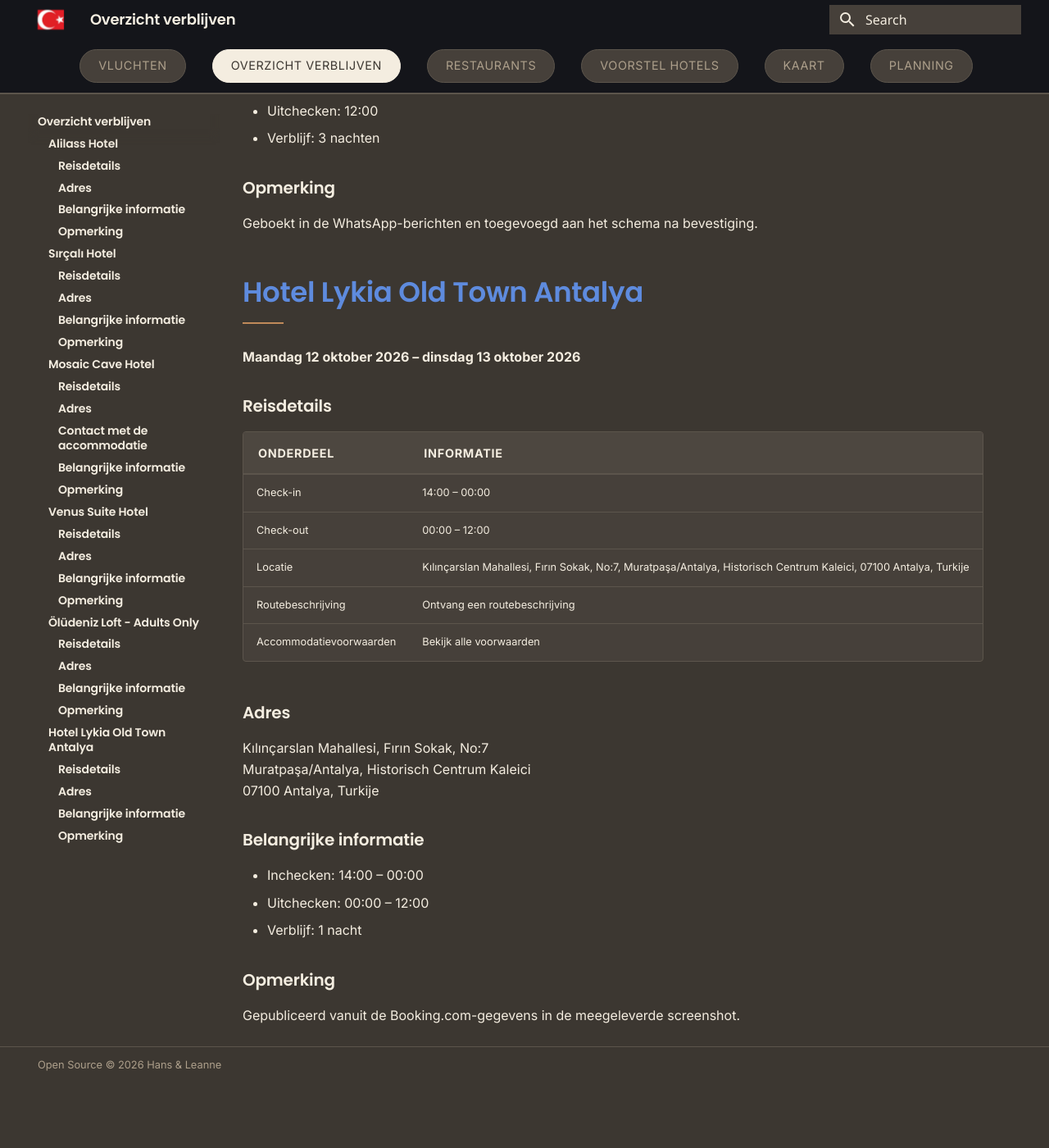
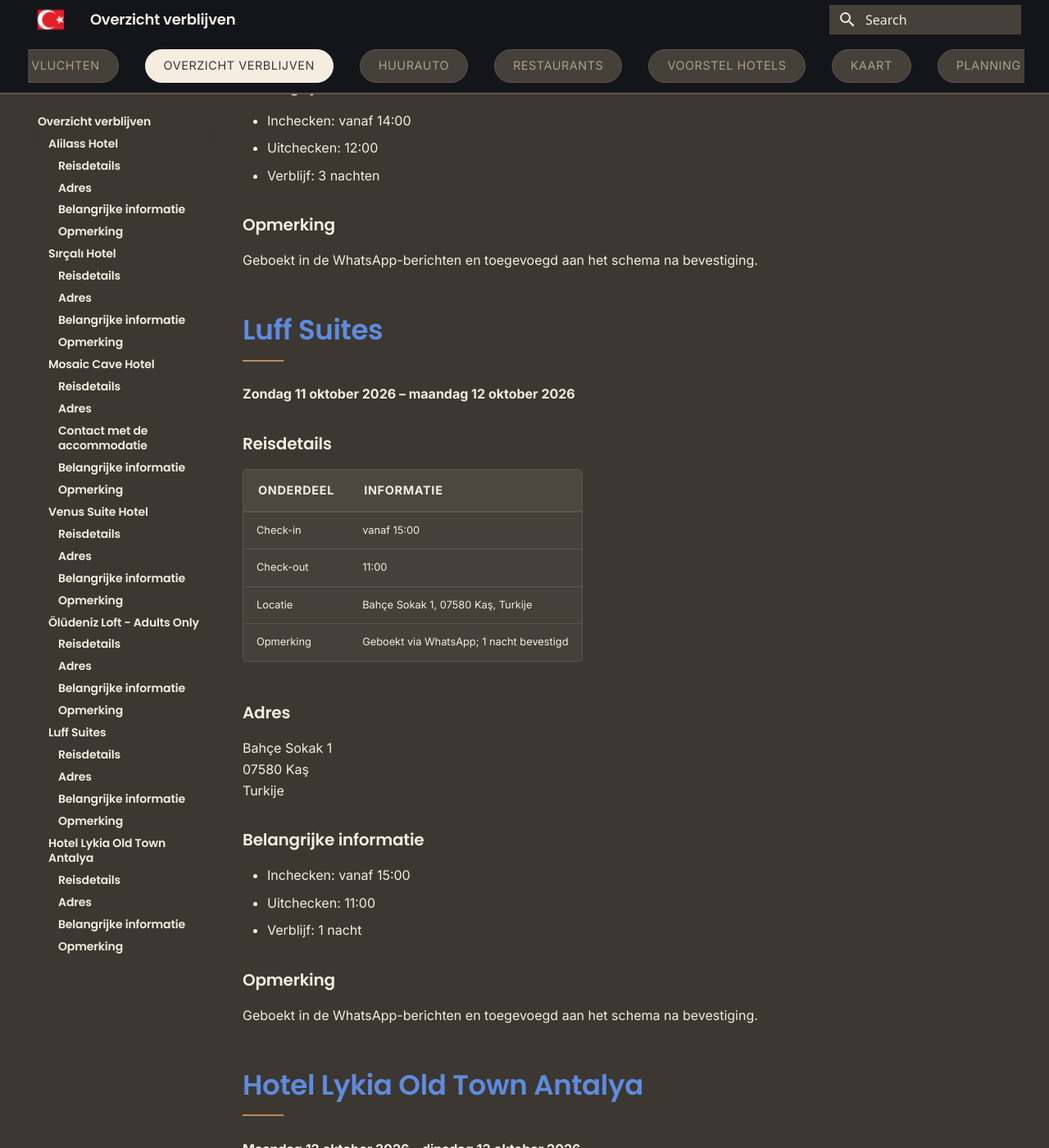
Before and after one commit to hans-blok/reis-turkije, an MkDocs documentation site: the page built from artefacten/overzicht-verblijven.md, in a window 1280 px wide and 1400 px high, scrolled down 5231 px. Shown: the whole window at 82% size. Built offline with MkDocs 1.6.1 and Material for MkDocs 9.7.7, drawn with Linux system fonts in a browser that asks for light colours; some web fonts are replaced; before the commit the page ends 6552 px from its top, so only the background shows below that; some of the changed text lies outside the part shown.

Commit message:
publiceer huurautogegevens en boekingsbevestiging
Co-Authored-By: Claude Opus 5 <noreply@anthropic.com>

```diff
--- a/artefacten/overzicht-verblijven.md
+++ b/artefacten/overzicht-verblijven.md
@@ -7,6 +7,7 @@
 | Sırçalı Hotel | maandag 5 oktober 2026 | dinsdag 6 oktober 2026 | [sircalihotel.com](https://www.sircalihotel.com/en) |
 | Venus Suite Hotel | zaterdag 6 oktober 2026 | maandag 8 oktober 2026 | [Google Maps](https://www.google.com/maps/search/?api=1&query=Venus+Suite+Hotel+Pamukkale) |
 | Ölüdeniz Loft - Adults Only | woensdag 8 oktober 2026 | zaterdag 11 oktober 2026 | [Google Maps](https://www.google.com/maps/search/?api=1&query=%C3%96l%C3%BCdeniz+Loft+Adults+Only) |
+| Luff Suites | zondag 11 oktober 2026 | maandag 12 oktober 2026 | [Google Maps](https://www.google.com/maps/search/?api=1&query=Luff+Suites+Kas) |
 | Hotel Lykia Old Town Antalya | maandag 12 oktober 2026 | dinsdag 13 oktober 2026 | [Google Maps](https://www.google.com/maps/search/?api=1&query=Hotel+Lykia+Old+Town+Antalya) |
 
 ## [Alilass Hotel](https://www.booking.com/hotel/tr/alilass.html)
@@ -164,6 +165,35 @@ Turkije
 
 Geboekt in de WhatsApp-berichten en toegevoegd aan het schema na bevestiging.
 
+## [Luff Suites](https://www.google.com/maps/search/?api=1&query=Luff+Suites+Kas)
+
+**Zondag 11 oktober 2026 – maandag 12 oktober 2026**
+
+### Reisdetails
+
+| Onderdeel | Informatie |
+|----------|------------|
+| Check-in | vanaf 15:00 |
+| Check-out | 11:00 |
+| Locatie | Bahçe Sokak 1, 07580 Kaş, Turkije |
+| Opmerking | Geboekt via WhatsApp; 1 nacht bevestigd |
+
+### Adres
+
+Bahçe Sokak 1
+07580 Kaş
+Turkije
+
+### Belangrijke informatie
+
+- Inchecken: vanaf 15:00
+- Uitchecken: 11:00
+- Verblijf: 1 nacht
+
+### Opmerking
+
+Geboekt in de WhatsApp-berichten en toegevoegd aan het schema na bevestiging.
+
 ## [Hotel Lykia Old Town Antalya](https://www.google.com/maps/search/?api=1&query=Hotel+Lykia+Old+Town+Antalya)
 
 **Maandag 12 oktober 2026 – dinsdag 13 oktober 2026**
--- a/mkdocs.yml
+++ b/mkdocs.yml
@@ -114,6 +114,7 @@ markdown_extensions:
 nav:
   - Vluchten: vluchten.md
   - Overzicht verblijven: overzicht-verblijven.md
+  - Huurauto: huurauto.md
   - Restaurants: restaurants.md
   - Voorstel hotels: voorstel-hotels.md
   - Kaart: kaart.html
```
Also changed, not shown: artefacten/dagen/10-02-vrijdag.md (+2 -2 lines), artefacten/dagen/10-13-dinsdag.md (+1 -1 lines), artefacten/huurauto.md (added, +73 -0 lines), artefacten/index.md (+2 -2 lines), 2 other files.
